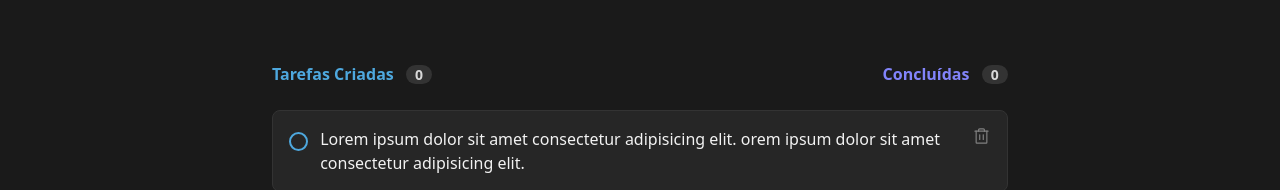
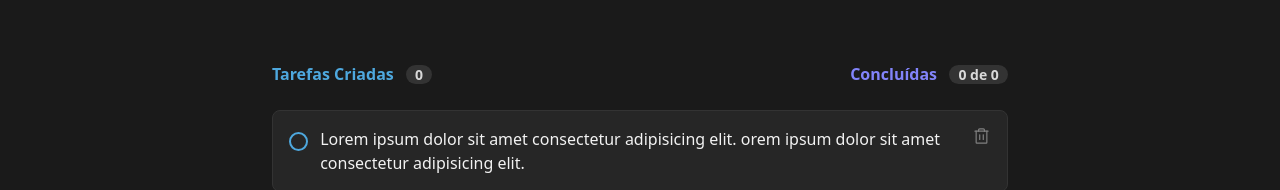
Before and after one commit to Natsume2B/todo-list, a React (Vite) app: page / in a window 1280 px wide. Shown: the part 243-433 px from the top of the page. Built offline with nearby package versions, Linux system fonts and the light colour scheme.

Commit message:
Update NewTask

```diff
--- a/src/components/NewTask.tsx
+++ b/src/components/NewTask.tsx
@@ -20,7 +20,7 @@ export function NewTask() {
 
       <footer className="flex justify-between font-bold pb-6">
         <p className="text-product-blue">Tarefas Criadas <span className='text-sm text-base-gray-200 bg-base-gray-400 rounded-xl px-[0.575rem] ml-2'>0</span></p>
-        <p className="text-product-purple">Concluídas <span className='text-sm text-base-gray-200 bg-base-gray-400 rounded-xl px-[0.575rem] ml-2'>0</span></p>
+        <p className="text-product-purple">Concluídas <span className='text-sm text-base-gray-200 bg-base-gray-400 rounded-xl px-[0.575rem] ml-2'>0 de 0</span></p>
       </footer>
 
     </div>
```
